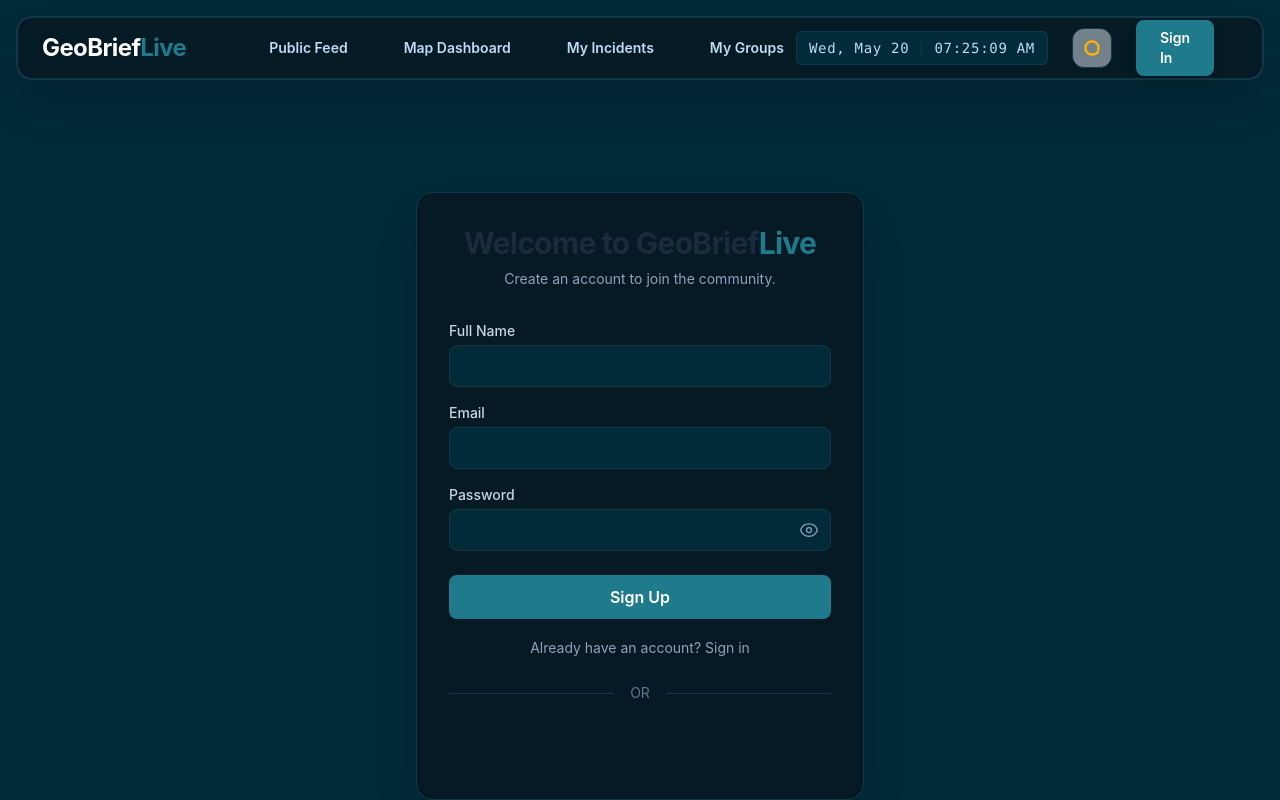
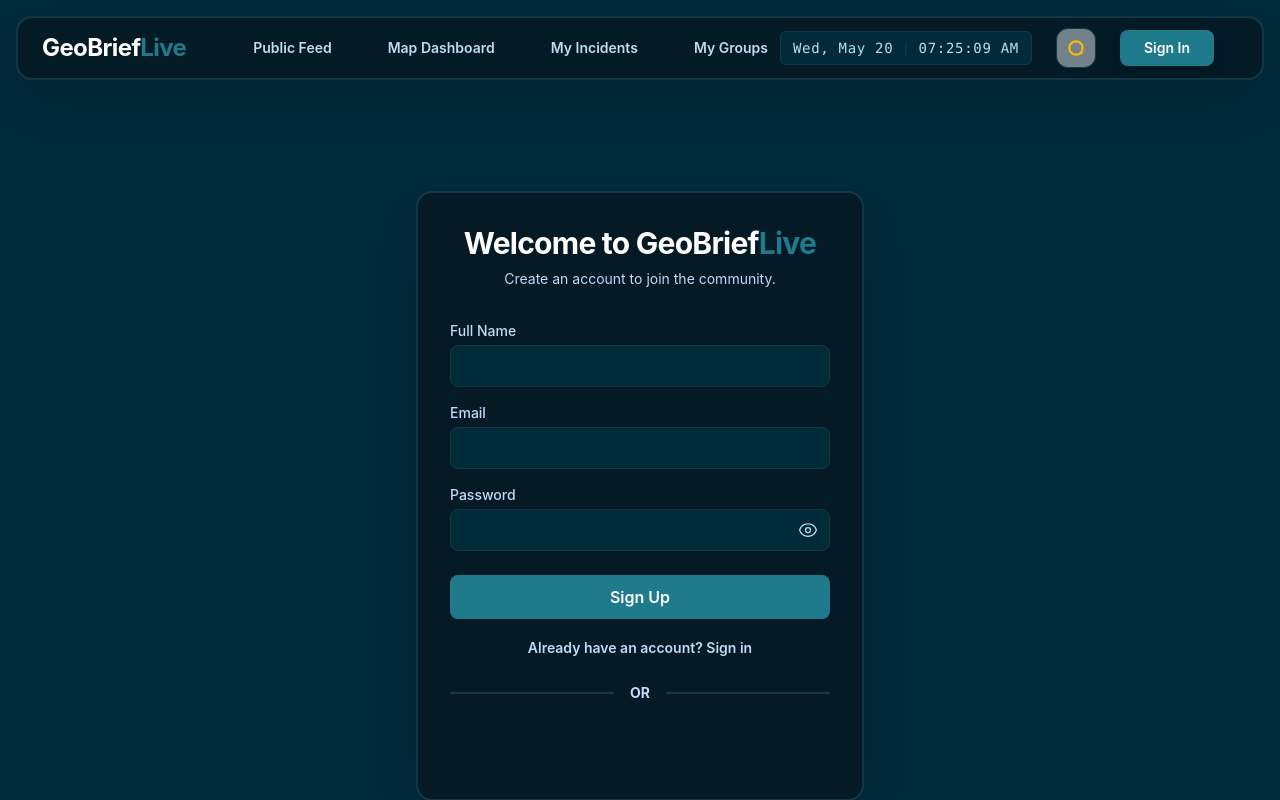
Before and after one commit to Ruvinda-Shaluka/GeoBrief-Live-Frontend, a React (Vite) app: page /login in a window 1280 px wide. Both pictures are taken after a click on the button "Don't have an account? Sign up". Shown: the top 800 px of the page. Built offline with nearby package versions, Linux system fonts and the light colour scheme; no server answers.

Commit message:
feat: update Navbar, ProfileModal, and Login components for improved styling and user experience

```diff
--- a/src/components/layout/Navbar.tsx
+++ b/src/components/layout/Navbar.tsx
@@ -122,7 +122,7 @@
               ) : (
                 <Link
                   to="/login"
-                  className="bg-brandPrimary hover:bg-purple-500 text-white px-6 py-2 rounded-lg text-sm font-semibold transition-colors shadow-lg"
+                  className="bg-brandPrimary hover:bg-purple-500 text-white px-6 py-2 rounded-lg text-sm font-semibold transition-colors shadow-lg whitespace-nowrap"
                 >
                   Sign In
                 </Link>
@@ -236,7 +236,7 @@
                 <Link
                   to="/login"
                   onClick={() => setIsMobileMenuOpen(false)}
-                  className="bg-brandPrimary hover:bg-purple-500 text-white px-5 py-2 rounded-xl text-xs font-bold transition-colors"
+                  className="bg-brandPrimary hover:bg-purple-500 text-white px-5 py-2 rounded-xl text-xs font-bold transition-colors whitespace-nowrap"
                 >
                   Sign In
                 </Link>
--- a/src/main.tsx
+++ b/src/main.tsx
@@ -2,9 +2,27 @@
 import { createRoot } from "react-dom/client";
 import { Provider } from "react-redux";
 import { GoogleOAuthProvider } from "@react-oauth/google";
+import axios from "axios";
 import { store } from "./store/store.ts";
+import { logout } from "./store/slices/authSlice.ts";
 import "./index.css";
 import App from "./App.tsx";
+
+// Global response interceptor to handle token expiration/invalidation (401 Unauthorized)
+axios.interceptors.response.use(
+  (response) => response,
+  (error) => {
+    if (error.response && error.response.status === 401) {
+      const isAuthRequest = error.config.url && error.config.url.includes("/auth/");
+      if (!isAuthRequest) {
+        store.dispatch(logout());
+        window.location.href = "/login";
+      }
+    }
+    return Promise.reject(error);
+  }
+);
+
 
 const GOOGLE_CLIENT_ID = import.meta.env.VITE_GOOGLE_CLIENT_ID;
 
--- a/src/pages/Login.tsx
+++ b/src/pages/Login.tsx
@@ -50,18 +50,18 @@
 
   return (
     <div className="min-h-screen flex items-center justify-center p-6">
-      <div className="w-full max-w-md bg-darkCard border border-darkBorder rounded-2xl shadow-2xl p-8">
+      <div className="w-full max-w-md bg-darkCard border-2 border-darkBorder rounded-2xl shadow-2xl p-8">
         <div className="text-center mb-8">
-          <h1 className="text-3xl font-bold tracking-tight mb-2">
+          <h1 className="text-3xl font-bold text-darkText tracking-tight mb-2">
             Welcome to GeoBrief<span className="text-brandPrimary">Live</span>
           </h1>
-          <p className="text-slate-400 text-sm">
+          <p className="text-darkTextSecondary text-sm">
             {isLogin ? 'Sign in to report and track local incidents.' : 'Create an account to join the community.'}
           </p>
         </div>
 
         {error && (
-          <div className="mb-4 p-3 bg-red-900/20 border border-red-500/30 rounded text-red-400 text-sm text-center">
+          <div className="mb-4 p-3 bg-rose-500/10 border border-rose-500/25 rounded-xl text-rose-600 dark:text-rose-400 text-sm text-center font-medium">
             {error}
           </div>
         )}
@@ -69,11 +69,11 @@
         <form onSubmit={handleLocalAuth} className="space-y-4">
           {!isLogin && (
             <div>
-              <label className="block text-sm font-medium text-slate-300 mb-1">Full Name</label>
+              <label className="block text-sm font-medium text-darkTextSecondary mb-1">Full Name</label>
               <input
                 type="text"
                 required
-                className="w-full bg-darkBg border border-darkBorder rounded-lg px-4 py-2 text-white focus:outline-none focus:border-brandPrimary focus:ring-1 focus:ring-brandPrimary transition-colors"
+                className="w-full bg-darkBg border border-darkBorder rounded-lg px-4 py-2 text-darkText focus:outline-none focus:border-brandPrimary focus:ring-1 focus:ring-brandPrimary transition-colors"
                 value={name}
                 onChange={(e) => setName(e.target.value)}
               />
@@ -81,31 +81,31 @@
           )}
 
           <div>
-            <label className="block text-sm font-medium text-slate-300 mb-1">Email</label>
+            <label className="block text-sm font-medium text-darkTextSecondary mb-1">Email</label>
             <input
               type="email"
               required
-              className="w-full bg-darkBg border border-darkBorder rounded-lg px-4 py-2 text-white focus:outline-none focus:border-brandPrimary focus:ring-1 focus:ring-brandPrimary transition-colors"
+              className="w-full bg-darkBg border border-darkBorder rounded-lg px-4 py-2 text-darkText focus:outline-none focus:border-brandPrimary focus:ring-1 focus:ring-brandPrimary transition-colors"
               value={email}
               onChange={(e) => setEmail(e.target.value)}
             />
           </div>
 
           <div>
-            <label className="block text-sm font-medium text-slate-300 mb-1">Password</label>
+            <label className="block text-sm font-medium text-darkTextSecondary mb-1">Password</label>
             <div className="relative">
               <input
                 type={showPassword ? "text" : "password"}
                 required
                 minLength={6}
-                className="w-full bg-darkBg border border-darkBorder rounded-lg pl-4 pr-10 py-2 text-white focus:outline-none focus:border-brandPrimary focus:ring-1 focus:ring-brandPrimary transition-colors"
+                className="w-full bg-darkBg border border-darkBorder rounded-lg pl-4 pr-10 py-2 text-darkText focus:outline-none focus:border-brandPrimary focus:ring-1 focus:ring-brandPrimary transition-colors"
                 value={password}
                 onChange={(e) => setPassword(e.target.value)}
               />
               {/* Hold-to-view Eye Button */}
               <button
                 type="button"
-                className="absolute inset-y-0 right-0 pr-3 flex items-center text-slate-400 hover:text-slate-200 focus:outline-none transition-colors cursor-pointer"
+                className="absolute inset-y-0 right-0 pr-3 flex items-center text-darkTextSecondary hover:text-darkText transition-colors cursor-pointer"
                 onMouseDown={() => setShowPassword(true)}
                 onMouseUp={() => setShowPassword(false)}
                 onMouseLeave={() => setShowPassword(false)} // Hides it if they drag mouse away before letting go
@@ -123,7 +123,7 @@
 
           <button
             type="submit"
-            className="w-full bg-brandPrimary hover:bg-purple-500 text-white font-semibold py-2.5 rounded-lg transition-colors mt-2"
+            className="w-full bg-brandPrimary hover:bg-purple-500 text-white font-semibold py-2.5 rounded-lg transition-colors mt-2 cursor-pointer"
           >
             {isLogin ? 'Sign In' : 'Sign Up'}
           </button>
@@ -135,16 +135,16 @@
               setIsLogin(!isLogin);
               setError('');
             }}
-            className="text-sm text-slate-400 hover:text-white transition-colors focus:outline-none"
+            className="text-sm text-darkTextSecondary hover:text-darkText transition-colors focus:outline-none cursor-pointer font-semibold"
           >
             {isLogin ? "Don't have an account? Sign up" : "Already have an account? Sign in"}
           </button>
         </div>
 
         <div className="mt-6 flex items-center">
-          <div className="grow border-t border-darkBorder"></div>
-          <span className="mx-4 text-sm text-slate-500">OR</span>
-          <div className="grow border-t border-darkBorder"></div>
+          <div className="grow border-t-2 border-darkBorder"></div>
+          <span className="mx-4 text-sm text-darkTextSecondary font-bold">OR</span>
+          <div className="grow border-t-2 border-darkBorder"></div>
         </div>
 
         <div className="mt-6 flex justify-center">
```
Also changed, not shown: src/components/profile/ProfileModal.tsx (+15 -15 lines).
